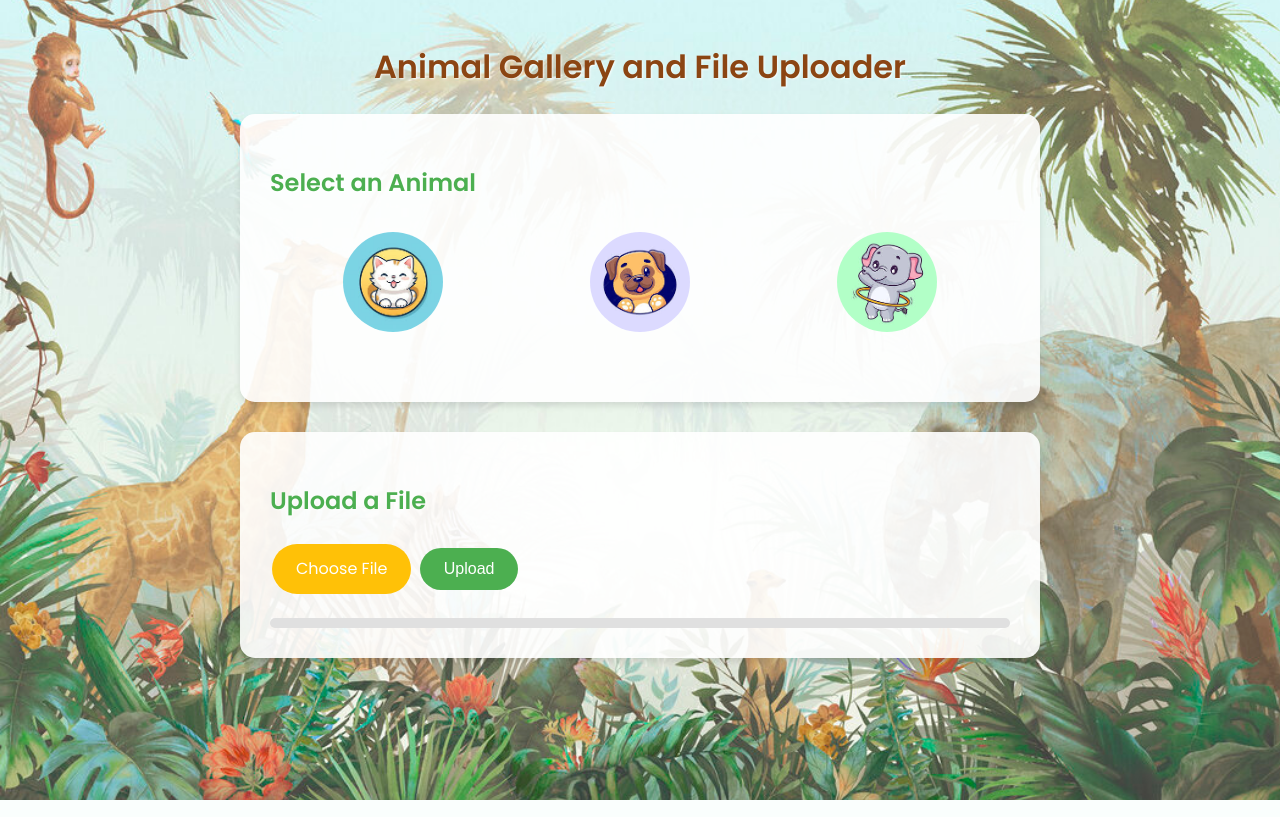
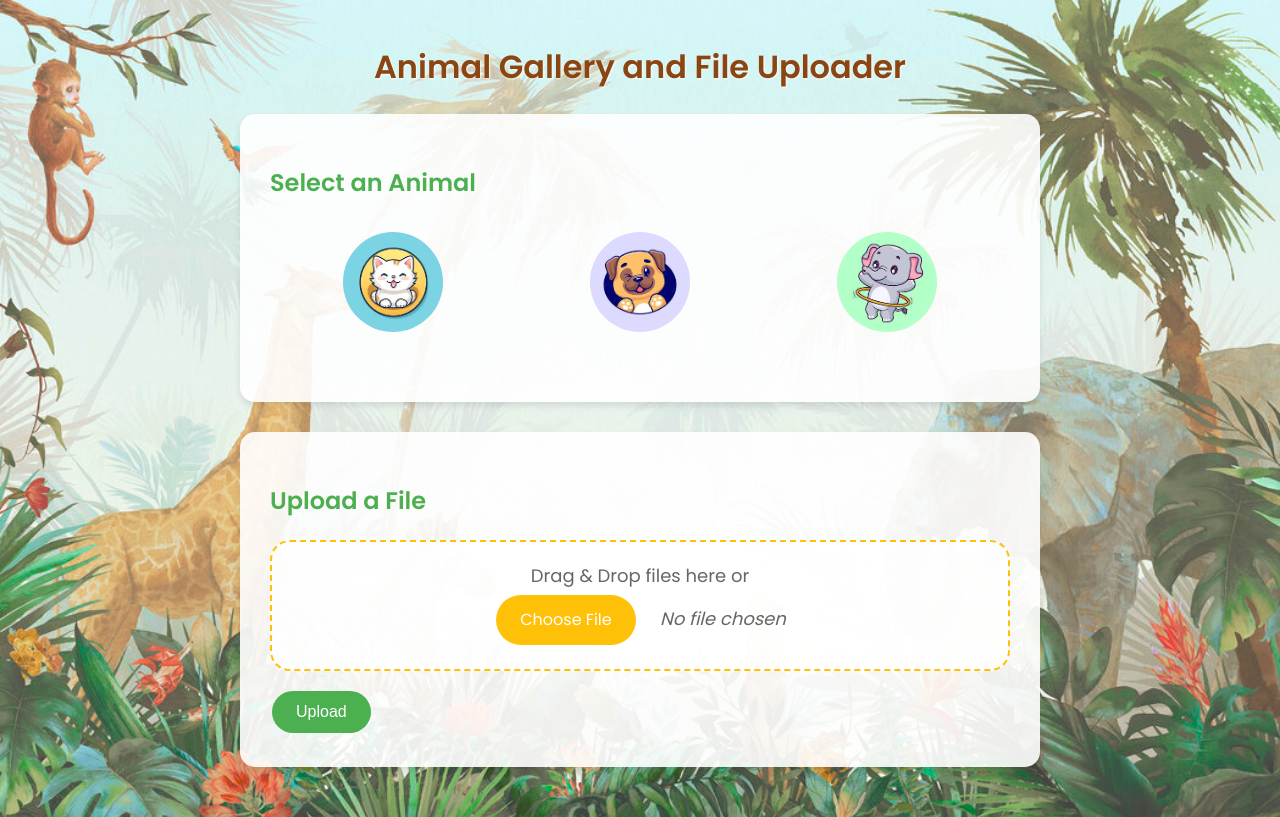
Before and after one commit to ChaitanyaSagar-Gurujula/WebPage-with-Flask-API, a Flask app: page / in a window 1280 px wide. Run offline with Flask 3, Linux system fonts and the light colour scheme.

Commit message:
added further enriched ui design

```diff
--- a/static/script.js
+++ b/static/script.js
@@ -2,10 +2,14 @@ document.addEventListener('DOMContentLoaded', () => {
     const animalRadios = document.querySelectorAll('input[name="animal"]');
     const animalImage = document.getElementById('animalImage');
     const fileInput = document.getElementById('fileInput');
+    const fileName = document.getElementById('fileName');
+    const filePreview = document.getElementById('filePreview');
     const fileInfo = document.getElementById('fileInfo');
     const uploadButton = document.getElementById('uploadButton');
     const progressBar = document.getElementById('progressBar');
     const resetButton = document.getElementById('resetButton');
+
+    let currentFile = null;
 
     animalRadios.forEach(radio => {
         radio.addEventListener('change', async () => {
@@ -28,32 +32,81 @@ document.addEventListener('DOMContentLoaded', () => {
         resetButton.style.display = 'none';
     });
 
-    fileInput.addEventListener('change', () => {
-        const file = fileInput.files[0];
-        if (file) {
-            fileInfo.innerHTML = `
-                <p><strong>Selected File:</strong> ${file.name}</p>
-                <p><strong>File Size:</strong> ${(file.size / 1024).toFixed(2)} KB</p>
-                <p><strong>File Type:</strong> ${file.type}</p>
-            `;
-            fileInfo.style.display = 'block';
-            fileInfo.classList.add('fade-in');
-        } else {
-            fileInfo.style.display = 'none';
-        }
+    const dropZone = document.getElementById('dropZone');
+    ['dragenter', 'dragover', 'dragleave', 'drop'].forEach(eventName => {
+        dropZone.addEventListener(eventName, preventDefaults, false);
     });
 
+    function preventDefaults(e) {
+        e.preventDefault();
+        e.stopPropagation();
+    }
+
+    ['dragenter', 'dragover'].forEach(eventName => {
+        dropZone.addEventListener(eventName, highlight, false);
+    });
+
+    ['dragleave', 'drop'].forEach(eventName => {
+        dropZone.addEventListener(eventName, unhighlight, false);
+    });
+
+    function highlight() {
+        dropZone.classList.add('dragover');
+    }
+
+    function unhighlight() {
+        dropZone.classList.remove('dragover');
+    }
+
+    dropZone.addEventListener('drop', handleDrop, false);
+
+    function handleDrop(e) {
+        const dt = e.dataTransfer;
+        const files = dt.files;
+        handleFiles(files);
+    }
+
+    fileInput.addEventListener('change', () => {
+        handleFiles(fileInput.files);
+    });
+
+    function handleFiles(files) {
+        if (files.length > 0) {
+            currentFile = files[0];
+            fileName.textContent = currentFile.name;
+            if (currentFile.type.startsWith('image/')) {
+                const reader = new FileReader();
+                reader.onload = (e) => {
+                    filePreview.src = e.target.result;
+                    filePreview.style.display = 'block';
+                };
+                reader.readAsDataURL(currentFile);
+            } else {
+                filePreview.style.display = 'none';
+            }
+        } else {
+            currentFile = null;
+            fileName.textContent = 'No file chosen';
+            filePreview.style.display = 'none';
+        }
+    }
+
+    const progressBarContainer = document.querySelector('.progress-bar');
+
     uploadButton.addEventListener('click', async () => {
-        if (!fileInput.files[0]) {
+        if (!currentFile) {
             alert('Please select a file first.');
             return;
         }
 
         const formData = new FormData();
-        formData.append('file', fileInput.files[0]);
+        formData.append('file', currentFile);
 
+        // Show and reset the progress bar
+        progressBarContainer.style.display = 'block';
         progressBar.style.width = '0%';
-        progressBar.style.display = 'block';
+        fileInfo.innerHTML = '';
+        fileInfo.style.display = 'none';
 
         try {
             const response = await fetch('/upload', {
@@ -61,7 +114,12 @@ document.addEventListener('DOMContentLoaded', () => {
                 body: formData
             });
 
+            if (!response.ok) {
+                throw new Error(`HTTP error! status: ${response.status}`);
+            }
+
             const result = await response.json();
+            progressBar.style.width = '100%';
             fileInfo.innerHTML = `
                 <p><strong>Uploaded File:</strong> ${result.filename}</p>
                 <p><strong>File Size:</strong> ${(result.filesize / 1024).toFixed(2)} KB</p>
@@ -69,12 +127,32 @@ document.addEventListener('DOMContentLoaded', () => {
             `;
             fileInfo.style.display = 'block';
             fileInfo.classList.add('fade-in');
+
+            // Reset the file input to allow new file selection
+            fileInput.value = '';
+            currentFile = null;
+            fileName.textContent = 'No file chosen';
+            filePreview.style.display = 'none';
+
+            // Fade out the file info and hide progress bar after 5 seconds
+            setTimeout(() => {
+                fileInfo.classList.remove('fade-in');
+                fileInfo.classList.add('fade-out');
+                progressBarContainer.classList.add('fade-out');
+                setTimeout(() => {
+                    fileInfo.style.display = 'none';
+                    progressBarContainer.style.display = 'none';
+                    fileInfo.classList.remove('fade-out');
+                    progressBarContainer.classList.remove('fade-out');
+                    progressBar.style.width = '0%';
+                }, 500); // Match this to your fade-out animation duration
+            }, 5000);
+
         } catch (error) {
             console.error('Upload failed:', error);
             fileInfo.innerHTML = '<p>Upload failed. Please try again.</p>';
             fileInfo.style.display = 'block';
+            progressBarContainer.style.display = 'none';
         }
-
-        progressBar.style.display = 'none';
     });
 });
--- a/templates/index.html
+++ b/templates/index.html
@@ -205,6 +205,92 @@
                 flex-basis: 100%;
             }
         }
+
+        .file-input-container {
+            position: relative;
+            display: inline-block;
+            width: 100%;
+        }
+
+        .file-input-label {
+            background-color: var(--accent-color);
+            color: white;
+            padding: 12px 24px;
+            border-radius: 25px;
+            cursor: pointer;
+            display: inline-block;
+            margin-right: 10px;
+        }
+
+        .file-input-label:hover {
+            background-color: #FFA000;
+        }
+
+        #fileInput {
+            display: none;
+        }
+
+        #fileName {
+            display: inline-block;
+            margin-left: 10px;
+            font-style: italic;
+        }
+
+        .file-upload-area {
+            border: 2px dashed var(--accent-color);
+            border-radius: 20px;
+            padding: 20px;
+            text-align: center;
+            transition: all 0.3s ease;
+            background-color: rgba(255, 255, 255, 0.8);
+        }
+
+        .file-upload-area.dragover {
+            background-color: rgba(255, 193, 7, 0.2);
+            border-color: var(--primary-color);
+        }
+
+        .file-upload-area p {
+            margin: 0;
+            font-size: 18px;
+            color: #666;
+        }
+
+        .file-preview {
+            max-width: 100%;
+            max-height: 200px;
+            margin-top: 20px;
+            border-radius: 10px;
+            display: none;
+        }
+
+        #uploadButton {
+            margin-top: 20px;
+        }
+
+        .progress-bar {
+            height: 10px;
+            background-color: #e0e0e0;
+            border-radius: 5px;
+            overflow: hidden;
+            margin-top: 20px;
+        }
+
+        #progressBar {
+            width: 0%;
+            height: 100%;
+            background-color: var(--primary-color);
+            transition: width 0.3s ease;
+        }
+
+        @keyframes fadeOut {
+            from { opacity: 1; }
+            to { opacity: 0; }
+        }
+
+        .fade-out {
+            animation: fadeOut 0.5s;
+        }
     </style>
     <link rel="shortcut icon" href="{{ url_for('static', filename='favicon.ico') }}">
 </head>
@@ -237,10 +323,15 @@
 
         <div class="box">
             <h2>Upload a File</h2>
-            <label for="fileInput" class="file-input-label">Choose File</label>
-            <input type="file" id="fileInput">
+            <div class="file-upload-area" id="dropZone">
+                <p>Drag & Drop files here or</p>
+                <label for="fileInput" class="file-input-label">Choose File</label>
+                <input type="file" id="fileInput">
+                <p id="fileName">No file chosen</p>
+            </div>
+            <img id="filePreview" class="file-preview" alt="File preview">
             <button id="uploadButton" class="btn">Upload</button>
-            <div class="progress-bar">
+            <div class="progress-bar" style="display: none;">
                 <div id="progressBar"></div>
             </div>
             <div id="fileInfo"></div>
```
